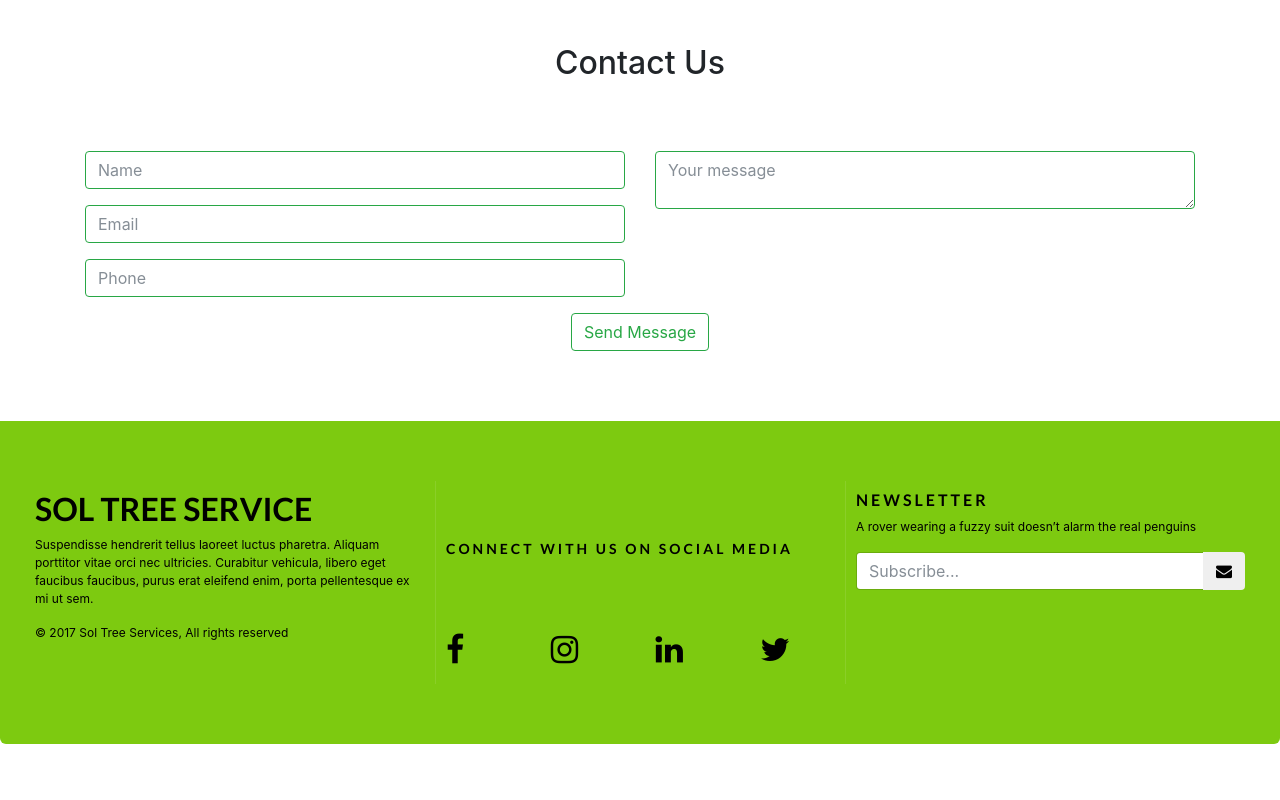
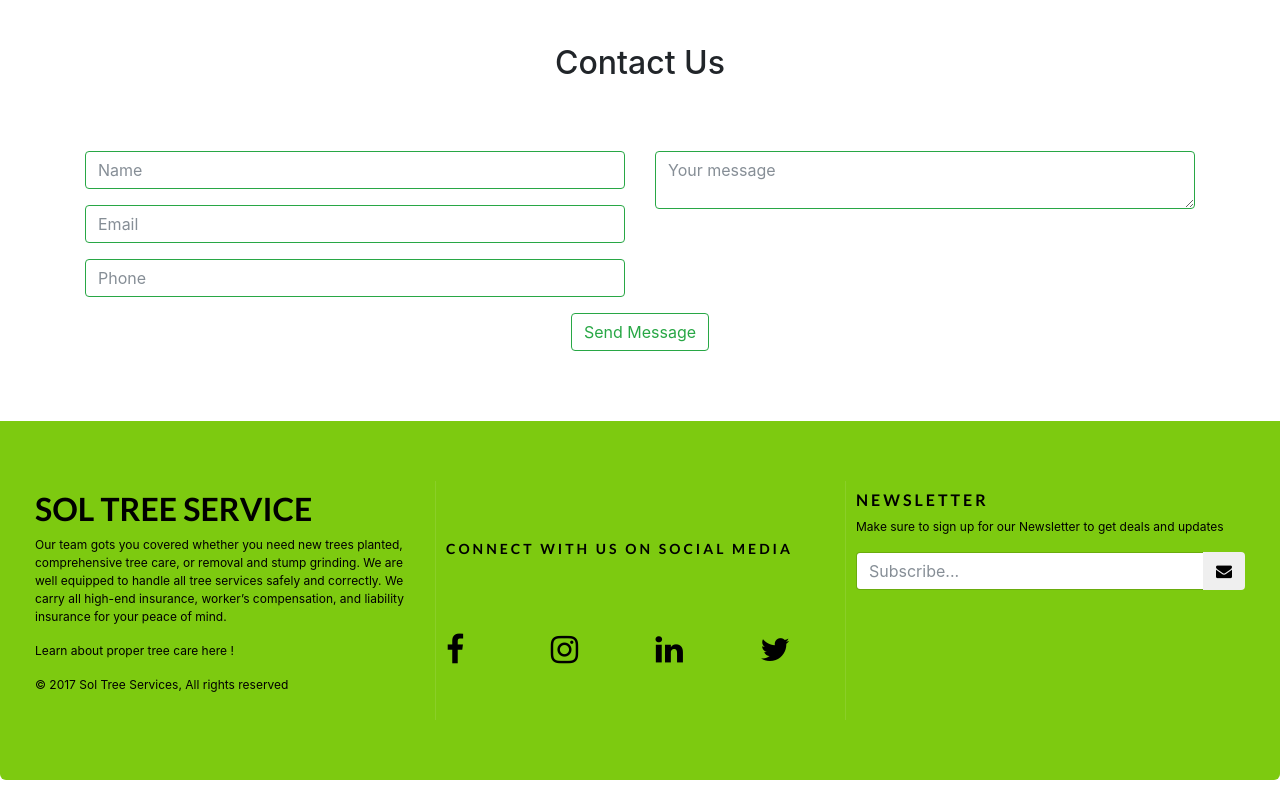
Before and after one commit to PAJARO1/SolTreeServices, a plain HTML site: page index.html in a window 1280 px wide. Shown: the part 2873-3673 px from the top of the page. Before the commit the page ends 3637 px from the top, so only its background shows below. Drawn offline with Linux system fonts and the light colour scheme.

Commit message:
added info

```diff
--- a/index.html
+++ b/index.html
@@ -229,7 +229,8 @@
     <div class="row">
       <div class="col-md-4 footer-brand animated fadeInLeft">
           <h2 class="lato">SOL TREE SERVICE</h2>
-            <p>Suspendisse hendrerit tellus laoreet luctus pharetra. Aliquam porttitor vitae orci nec ultricies. Curabitur vehicula, libero eget faucibus faucibus, purus erat eleifend enim, porta pellentesque ex mi ut sem.</p>
+            <p>Our team gots you covered whether you need new trees planted, comprehensive tree care, or removal and stump grinding. We are well equipped to handle all tree services safely and correctly. We carry all high-end insurance, worker’s compensation, and liability insurance for your peace of mind.</p>
+              <p> Learn about proper tree care here !</p>
             <p>© 2017 Sol Tree Services, All rights reserved</p>
         </div>
       <div class="col-md-4 footer-social animated fadeInDown">
@@ -243,7 +244,7 @@
         </div>
       <div class="col-md-4 footer-ns animated fadeInRight">
           <h4 class="lato">Newsletter</h4>
-            <p>A rover wearing a fuzzy suit doesn’t alarm the real penguins</p>
+            <p>Make sure to sign up for our Newsletter to get deals and updates</p>
             <p>
                 <div class="input-group">
                   <input type="text" class="form-control" placeholder="Subscribe...">
```
